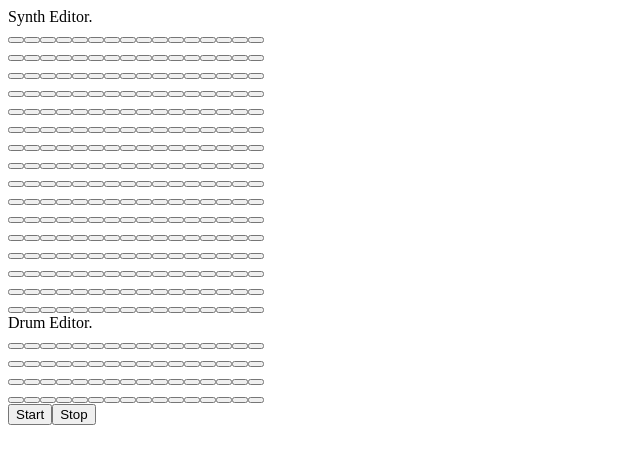
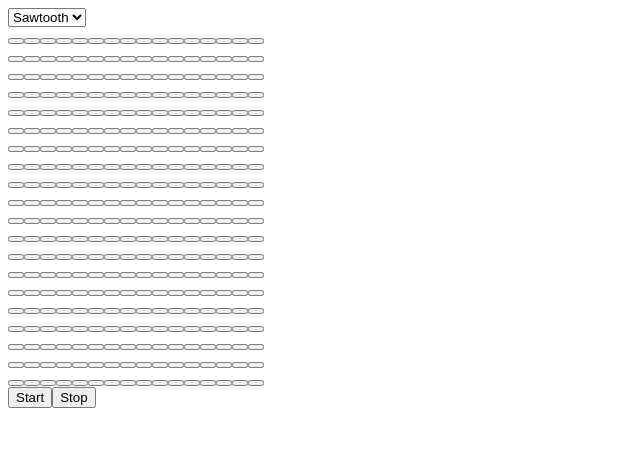
Before and after one commit to zakhayek/Abletone, a React app: page / in a window 1280 px wide. Shown: the top 464 px of the page, without its empty margins (0-640 px from the left). Built offline with nearby package versions, Linux system fonts and the light colour scheme; the HTML template or start-up script is replaced by a standard one.

Commit message:
Added dropdown box to select waveform type.

```diff
--- a/client/src/components/App.jsx
+++ b/client/src/components/App.jsx
@@ -33,8 +33,12 @@ class App extends React.Component {
         [ false, false, false, false, false, false, false, false, false, false, false, false, false, false, false, false ],
         [ false, false, false, false, false, false, false, false, false, false, false, false, false, false, false, false ],
       ],
+      synthParams: {
+        waveform: 'sawtooth',
+      }
     };
     this.setStep = this.setStep.bind(this);
+    this.setParams = this.setParams.bind(this);
   }
 
   setStep(synthSeq, drumSeq) {
@@ -45,12 +49,16 @@ class App extends React.Component {
     }
   }
 
+  setParams(param) {
+    this.setState({ synthParams: param });
+  }
+
   render() {
     return (
       <div className="container">
         <div className="section">
           <div className="editor">
-            <SynthEdit />
+            <SynthEdit setParams={this.setParams}/>
           </div>
           <div className="sequencer">
             <SynthSeq synthSeq={this.state.synthSeq} setStep={this.setStep} />
@@ -66,7 +74,7 @@ class App extends React.Component {
           </div>
         </div>
         <div className="transport">
-          <Transport synthSeq={this.state.synthSeq} drumSeq={this.state.drumSeq} />
+          <Transport synthParams={this.state.synthParams} synthSeq={this.state.synthSeq} drumSeq={this.state.drumSeq} />
         </div>
       </div>
     )
--- a/client/src/components/DrumEdit.jsx
+++ b/client/src/components/DrumEdit.jsx
@@ -8,7 +8,7 @@ class DrumEdit extends React.Component {
 
   render() {
     return (
-      <div>Drum Editor.</div>
+      <div></div>
     )
   }
 }
--- a/client/src/components/SynthEdit.jsx
+++ b/client/src/components/SynthEdit.jsx
@@ -4,11 +4,26 @@ class SynthEdit extends React.Component {
   constructor(props) {
     super(props);
     this.state = {};
+    this.changeWaveform = this.changeWaveform.bind(this);
+  }
+
+  changeWaveform(e) {
+    e.preventDefault();
+    this.props.setParams({ waveform: e.target.value });
   }
 
   render() {
     return (
-      <div>Synth Editor.</div>
+      <div>
+        <form>
+          <select onChange={this.changeWaveform}>
+            <option value="sawtooth">Sawtooth</option>
+            <option value="sine">Sine</option>
+            <option value="square">Square</option>
+            <option value="triangle">Triangle</option>
+          </select>
+        </form>
+      </div>
     )
   }
 }
--- a/client/src/components/SynthSeq.jsx
+++ b/client/src/components/SynthSeq.jsx
@@ -1,5 +1,4 @@
 import React from 'react';
-import * as Tone from 'tone';
 
 class SynthSeq extends React.Component {
   constructor(props) {
@@ -11,7 +10,6 @@ class SynthSeq extends React.Component {
   stepSwitch(col, row) {
     let sequence = this.props.synthSeq;
     sequence[col][row] = !sequence[col][row];
-    console.log(sequence[col][row]);
     this.props.setStep(sequence);
   }
 
@@ -20,7 +18,7 @@ class SynthSeq extends React.Component {
       this.props.synthSeq.map((division, x) => (
         <div className="synth_row">
           {division.map((state, y) => (
-            <button className={state ? `step_on` : `step_off`} key={x,y} name={`${x}${y}`} onClick={() => this.stepSwitch(x, y)}></button>
+            <button className={state ? `step_on` : `step_off`} key={x,y} name={`${x}${y}`} onMouseDown={() => this.stepSwitch(x, y)} ></button>
           ))}
         </div>
       ))
--- a/client/src/components/Transport.jsx
+++ b/client/src/components/Transport.jsx
@@ -30,7 +30,7 @@ class Transport extends React.Component {
     }
     const synth = new Tone.PolySynth(Tone.Synth, {
       oscillator: {
-        type: "sine",
+        type: this.props.synthParams.waveform,
       },
     }).toDestination();
     const synthSeq = new Tone.Sequence(
@@ -44,10 +44,12 @@ class Transport extends React.Component {
   }
 
   drumEngine() {
+    const lowPass = new Tone.Filter({
+      frequency: 5000,
+    }).toDestination();
     const notes = ['C5', 'C5', 'C2', 'C1'];
     const steps = [];
     const sequence = this.props.drumSeq;
-    console.log(sequence);
     for (let kit = 0; kit < sequence.length; kit++) {
       let seq = [];
       for (let hit = 0; hit < sequence[kit].length; hit++) {
@@ -59,9 +61,29 @@ class Transport extends React.Component {
       }
       steps.push(seq);
     }
-    const hhOpen = new Tone.NoiseSynth().toDestination();
-    const hhClosed = new Tone.NoiseSynth().toDestination();
+    const hhOpen = new Tone.NoiseSynth({
+      volume: 0.8,
+      noise : {
+        type : 'white'
+      },
+      envelope : {
+        attack : 0.005 ,
+        decay : 0.3,
+        sustain : 0
+      },
+    }).toDestination();
+    const hhClosed = new Tone.NoiseSynth({
+      noise : {
+        type : 'white'
+      },
+      envelope : {
+        attack : 0.005 ,
+        decay : 0.05,
+        sustain : 0
+      },
+    }).toDestination();
     const snare = new Tone.NoiseSynth({
+      volume: 8,
       noise : {
         type : 'white'
       },
@@ -70,7 +92,7 @@ class Transport extends React.Component {
         decay : 0.2,
         sustain : 0
       },
-    }).toDestination();
+    }).connect(lowPass);
     const kick = new Tone.MembraneSynth().toDestination();
 
     const hhOpenSeq = new Tone.Sequence(
@@ -87,6 +109,7 @@ class Transport extends React.Component {
       steps[1],
       '16n'
     );
+
     const snareSeq = new Tone.Sequence(
       function(time) {
         snare.triggerAttackRelease('4n', time);
@@ -109,9 +132,9 @@ class Transport extends React.Component {
     Tone.Transport.cancel();
     const synthSeq = this.synthEngine();
     const drumSeq = this.drumEngine();
-    Tone.Transport.set(synthSeq.start());
+    synthSeq.start(0);
     for (let i = 0; i < drumSeq.length; i++) {
-      Tone.Transport.set(drumSeq[i].start());
+      drumSeq[i].start(0);
     }
     Tone.Transport.start();
   }
```
Also changed, not shown: 1 other file (tests, documents, lock files or other folders).
